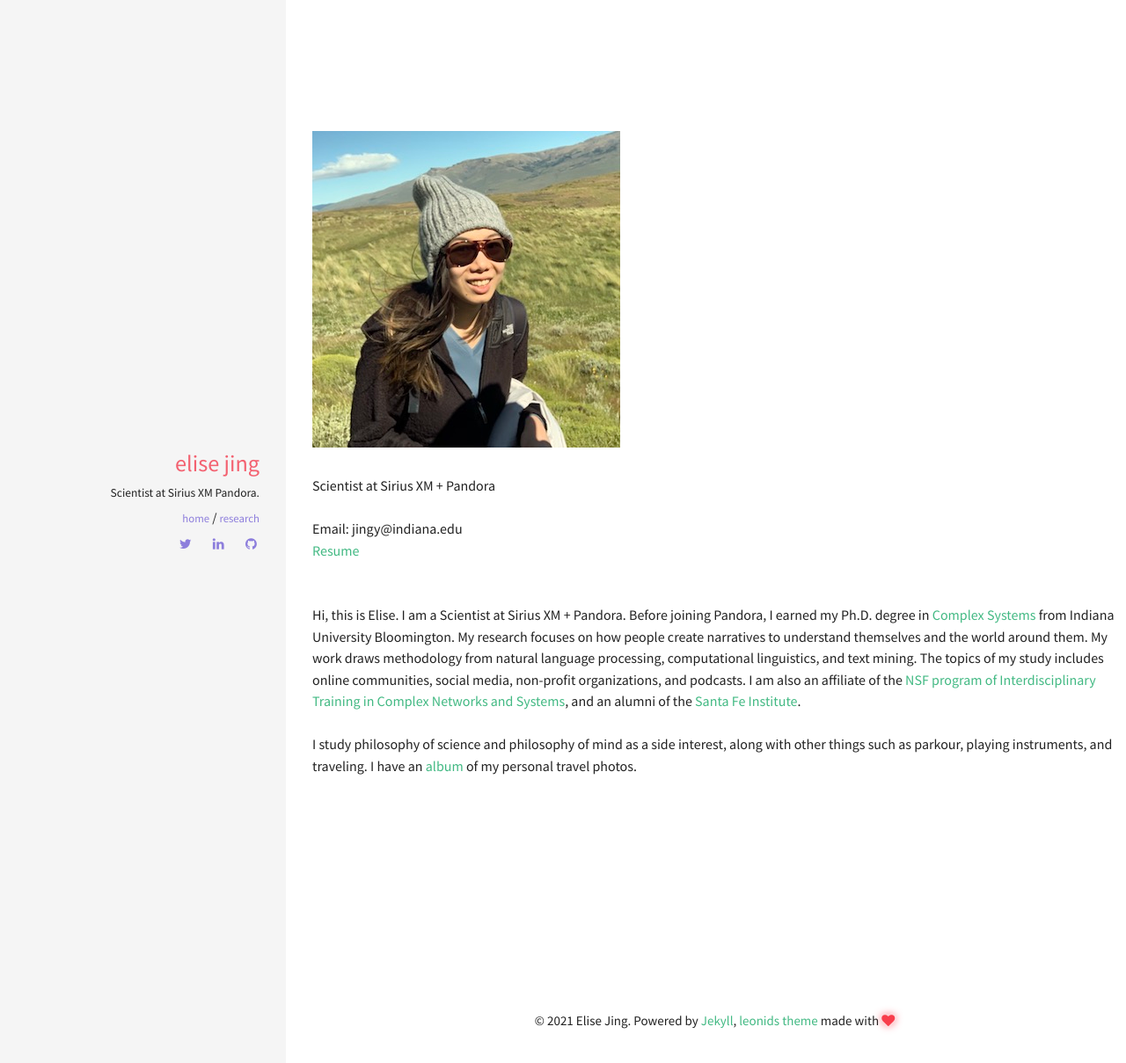
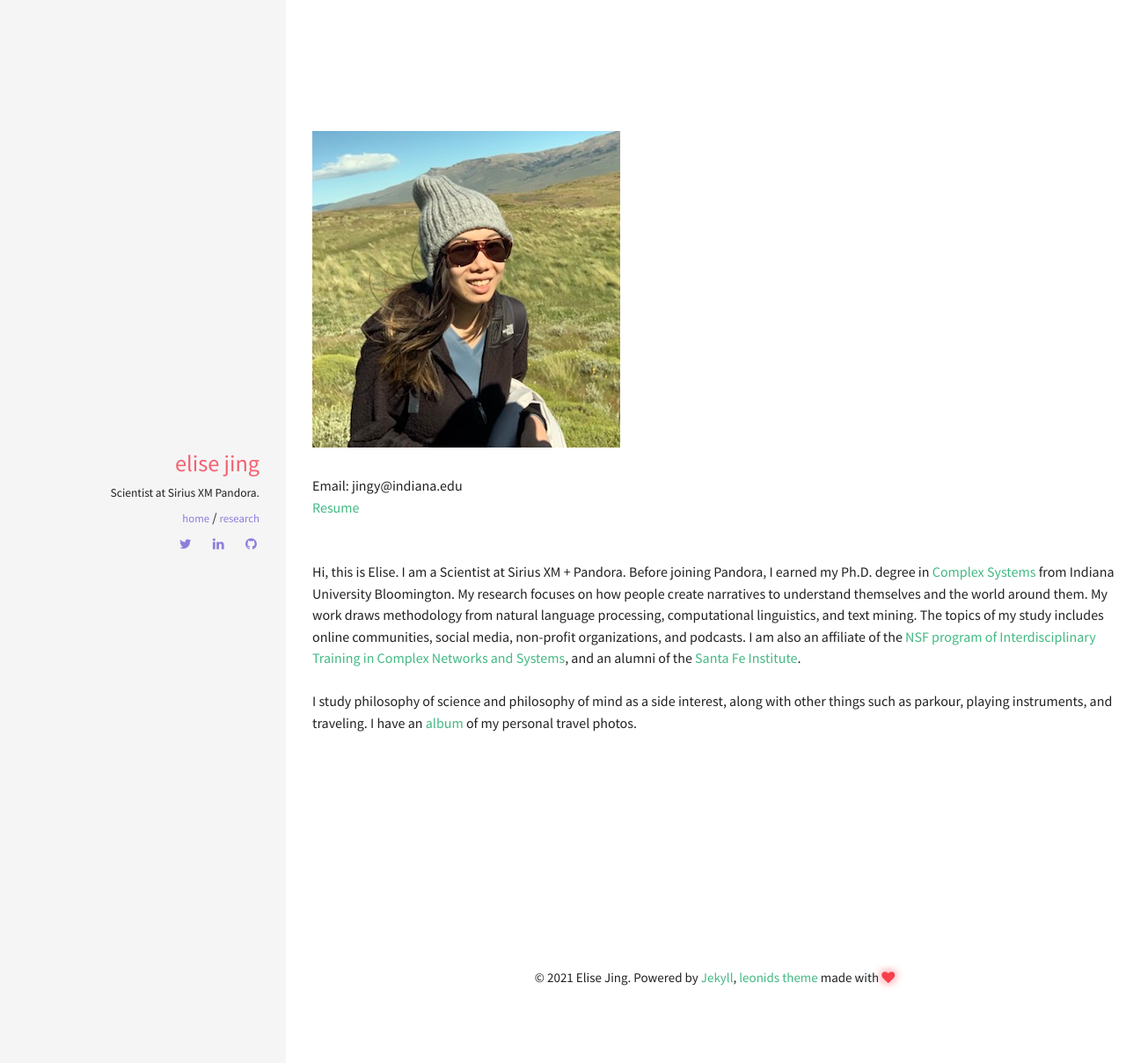
Before and after one commit to yzjing/yzjing.github.io, a Jekyll site: the page built from index.html, in a window 1280 px wide. Shown: the top 1209 px of the page at 88% size. Built offline with Jekyll 4.4.1, drawn with Linux system fonts in a browser that asks for light colours.

Commit message:
remove a line

```diff
--- a/index.html
+++ b/index.html
@@ -11,9 +11,7 @@ permalink: /
 <img src="{{site.baseurl}}/img/photo.jpeg" width="350" height="360">
 <br>
 <br>
-Scientist at Sirius XM + Pandora
-<br>
-<br>
+
 
 Email: jingy@indiana.edu
 <br>
```
